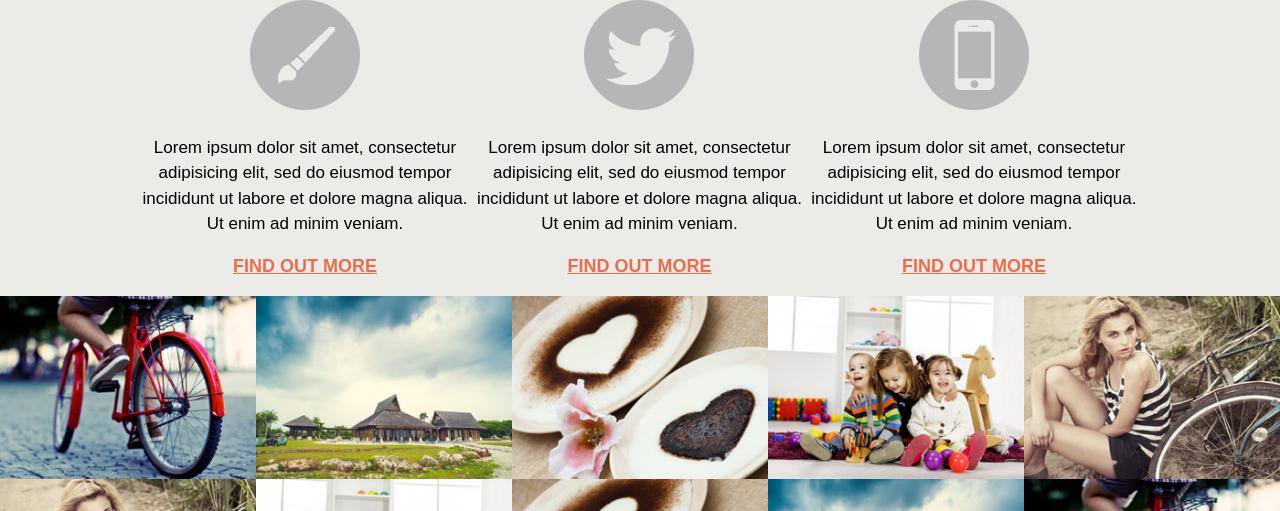
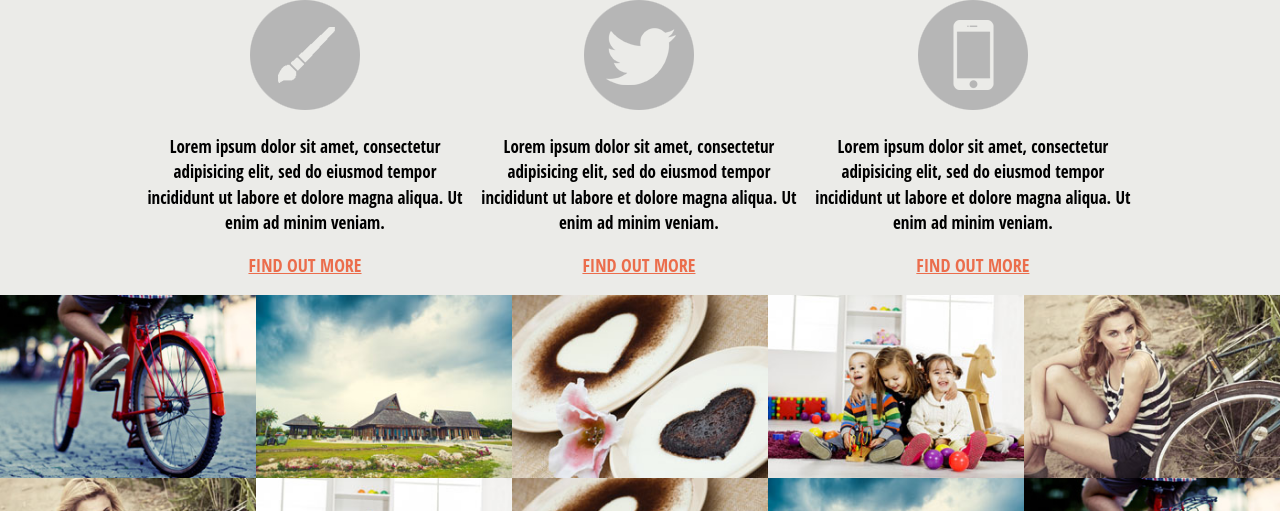
Before and after one commit to Andoresu250/orangebox, a website: page index.html in a window 1280 px wide. Shown: the part 589-1100 px from the top of the page. Drawn offline with Linux system fonts and the light colour scheme.

Commit message:
finish with googleFont

```diff
--- a/src/sass/style.scss
+++ b/src/sass/style.scss
@@ -16,6 +16,10 @@
 @font-face{
     font-family: 'icons';
     src:url('../fonts/icomoon.woff') format('woff');
+}
+
+@font-face{
+    font-family: 'Open Sans Condensed', sans-serif;
 }
 
 .container{
@@ -58,6 +62,7 @@
 }
 
 .services{
+    font-family: 'Open Sans Condensed';
     margin: 0;
     padding: 0;
     background-color: #ebebe8;
```
Also changed, not shown: dist/css/style.css, index.html (line endings or trailing spaces).
